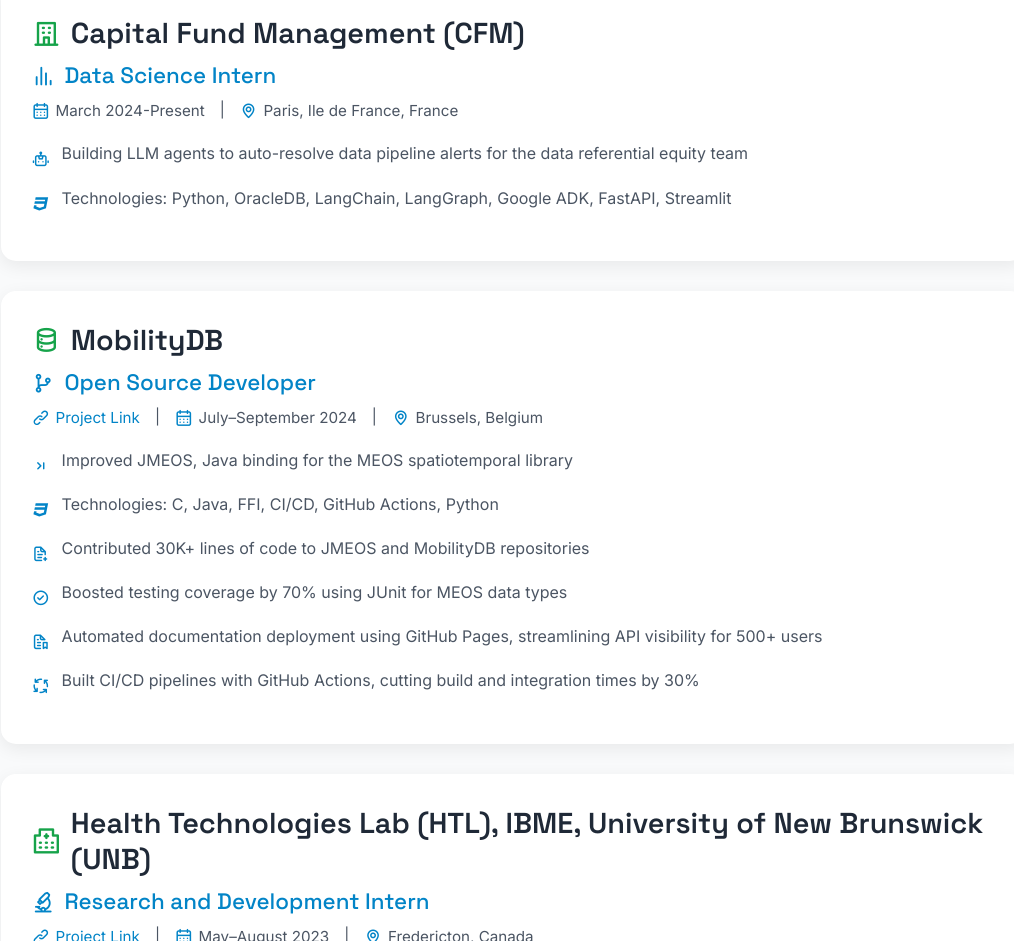
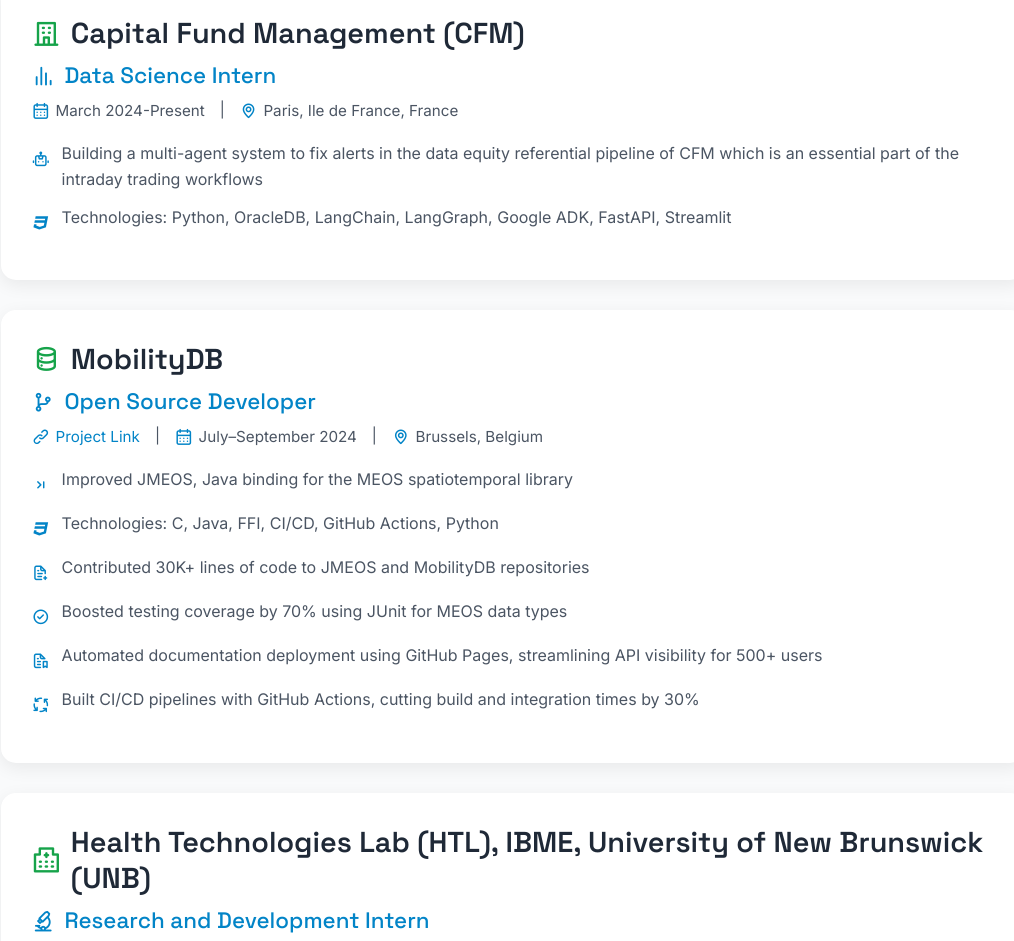
Before and after one commit to 1-ARIjitS/portfolio, a plain HTML site: page index.html in a window 1280 px wide. Shown: the part 3105-4046 px from the top of the page, without its empty margins (47-1061 px from the left). Drawn offline with nearby package versions, Linux system fonts and the light colour scheme.

Commit message:
html upd

```diff
--- a/index.html
+++ b/index.html
@@ -256,7 +256,7 @@
                     <span><i class="uil uil-map-marker"></i> Paris, Ile de France, France</span>
                 </div>
                 <ul>
-                    <li><i class="uil uil-robot"></i> Building LLM agents to auto-resolve data pipeline alerts for the data referential equity team</li>
+                    <li><i class="uil uil-robot"></i> Building a multi-agent system to fix alerts in the data equity referential pipeline of CFM which is an essential part of the intraday trading workflows </li>
                     <li><i class="uil uil-programming-language"></i> Technologies: Python, OracleDB, LangChain, LangGraph, Google ADK, FastAPI, Streamlit</li>
                 </ul>
             </div>
```
Also changed, not shown: 3 other files.
